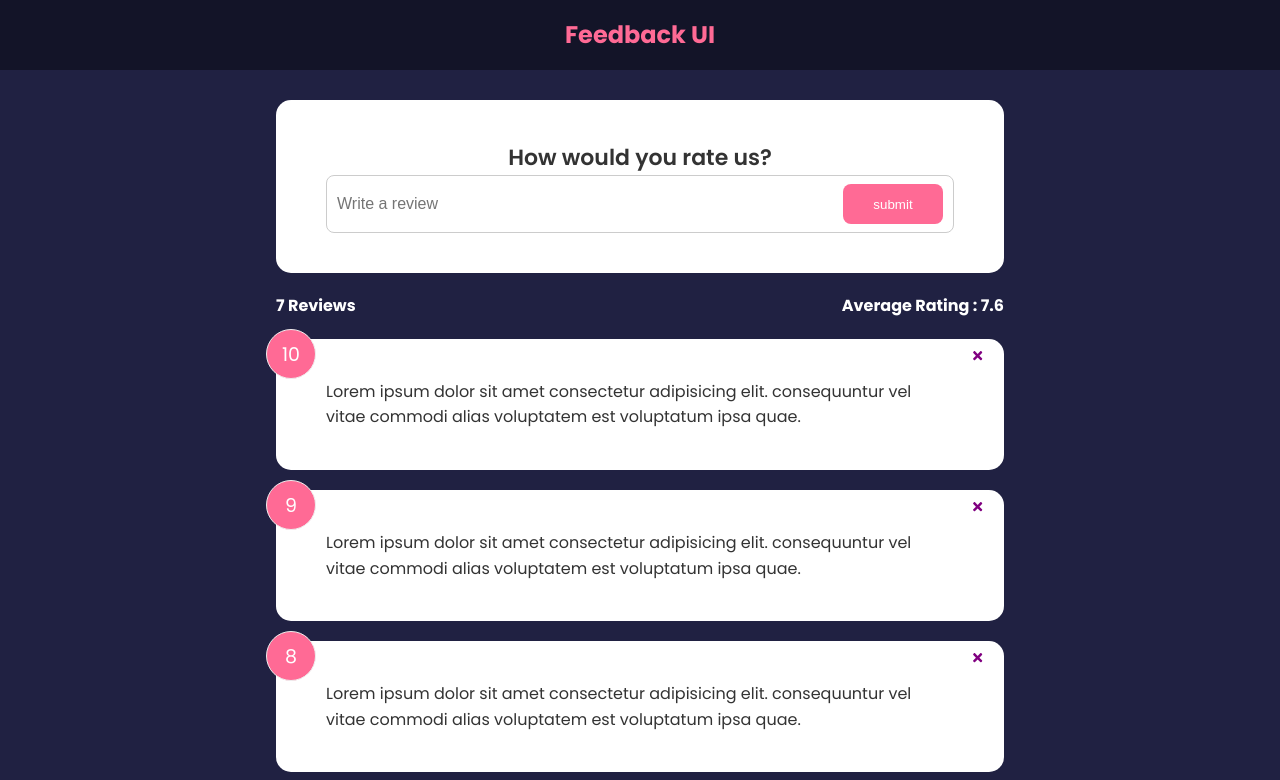
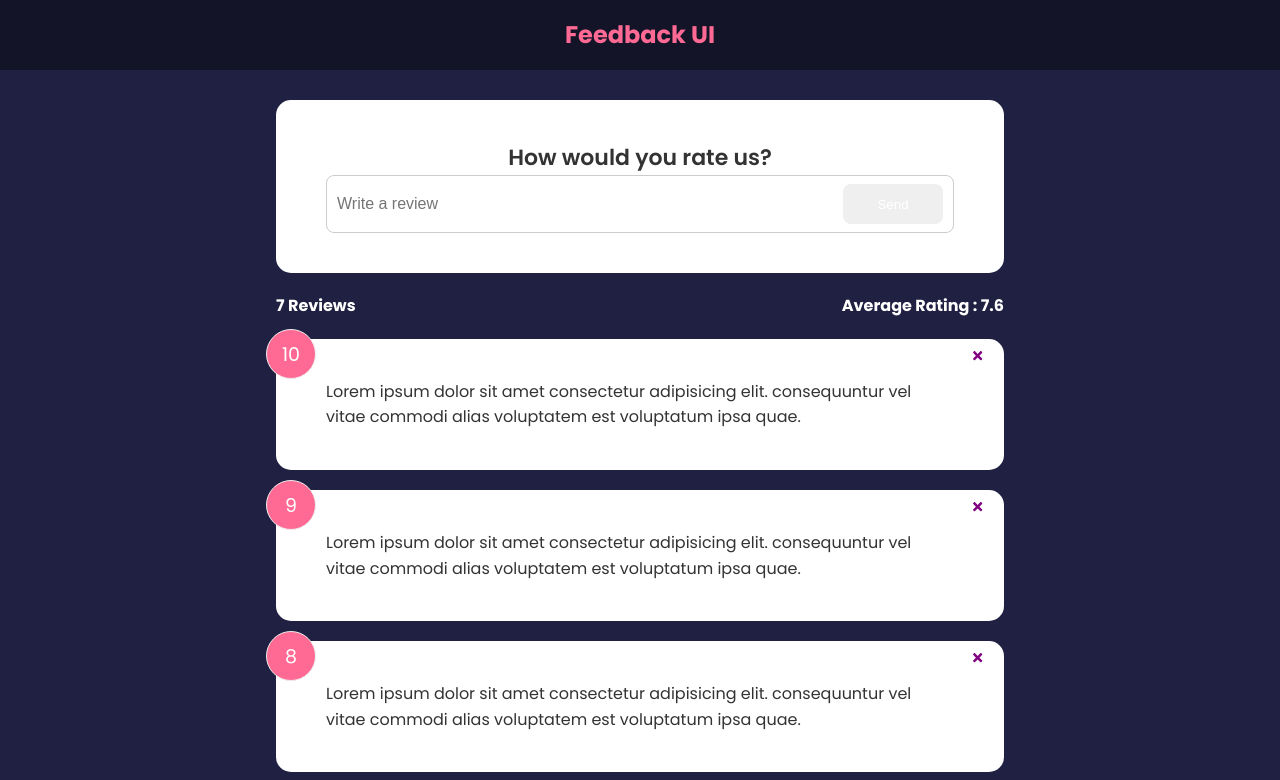
Before and after one commit to keerthimac/feedback-app, a React (Create React App) app: page / in a window 1280 px wide. Shown: the top 780 px of the page. Built offline with nearby package versions, Linux system fonts and the light colour scheme.

Commit message:
form validation added and button developed

```diff
--- a/src/components/FeedbackForm.jsx
+++ b/src/components/FeedbackForm.jsx
@@ -4,9 +4,23 @@ import Button from "../shared/Button";
 
 function FeedbackForm() {
     const [text, setText] = useState("");
+    //button disabled if text is empty
+    const [buttonDisabled, setButtonDisabled] = useState(true);
+    //set message until 10 characters
+    const [message, setMessage] = useState('');
 
-    //function for handling the change of the text
+
     const handleTextChange = (event) => {
+        //if text state empty set button disabled to true
+        if (event.target.value.length === 0) {
+            setButtonDisabled(true);
+            setMessage(null)
+        } else if (event.target.value.length <= 10) {
+            setMessage("Please enter at least 10 characters")
+        } else if (event.target.value.length > 10) {
+            setButtonDisabled(false);
+            setMessage(null)
+        }
         setText(event.target.value);
     };
 
@@ -17,9 +31,14 @@ function FeedbackForm() {
                 {/* rating select component */}
                 <div className="input-group">
                     <input onChange={handleTextChange} type="text" placeholder="Write a review" value={text} />
-                    <Button type={'secondary'}>submit</Button>
+                    <Button isDisabled={buttonDisabled} type='submit'>
+                        Send
+                    </Button>
                     {/* <button type="submit">Send</button> */}
                 </div>
+
+                {message && <div className='message'>{message}</div>}
+
             </form>
         </Card>
     )
```
